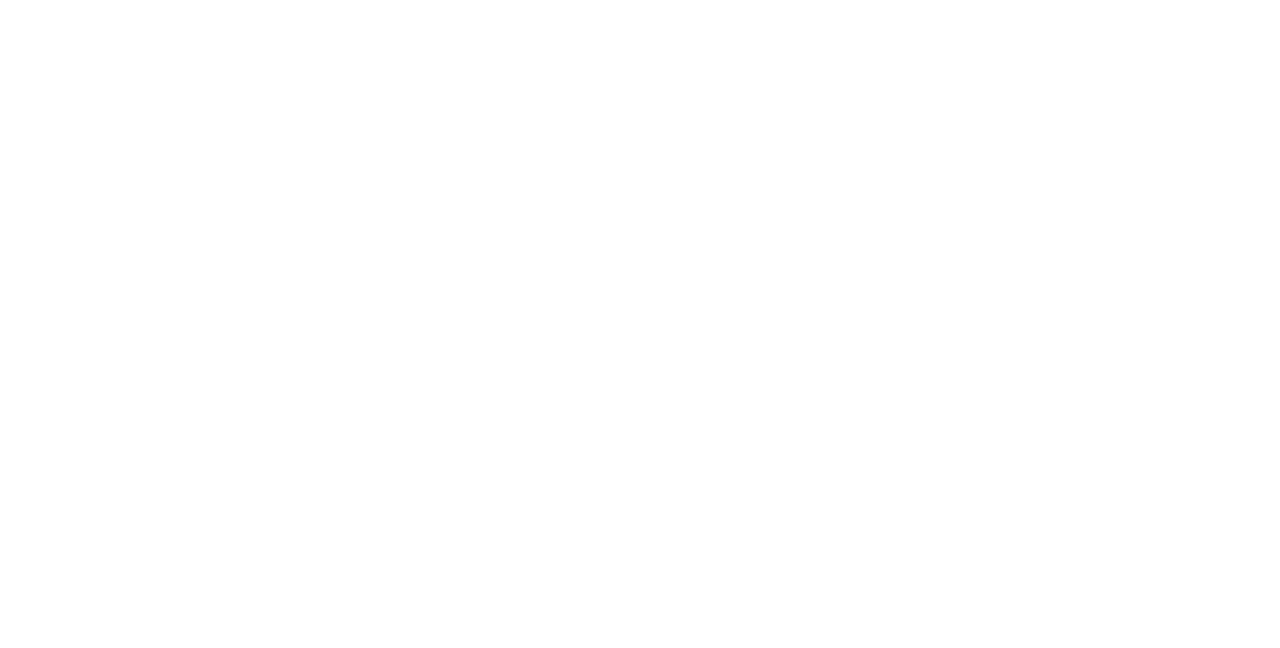
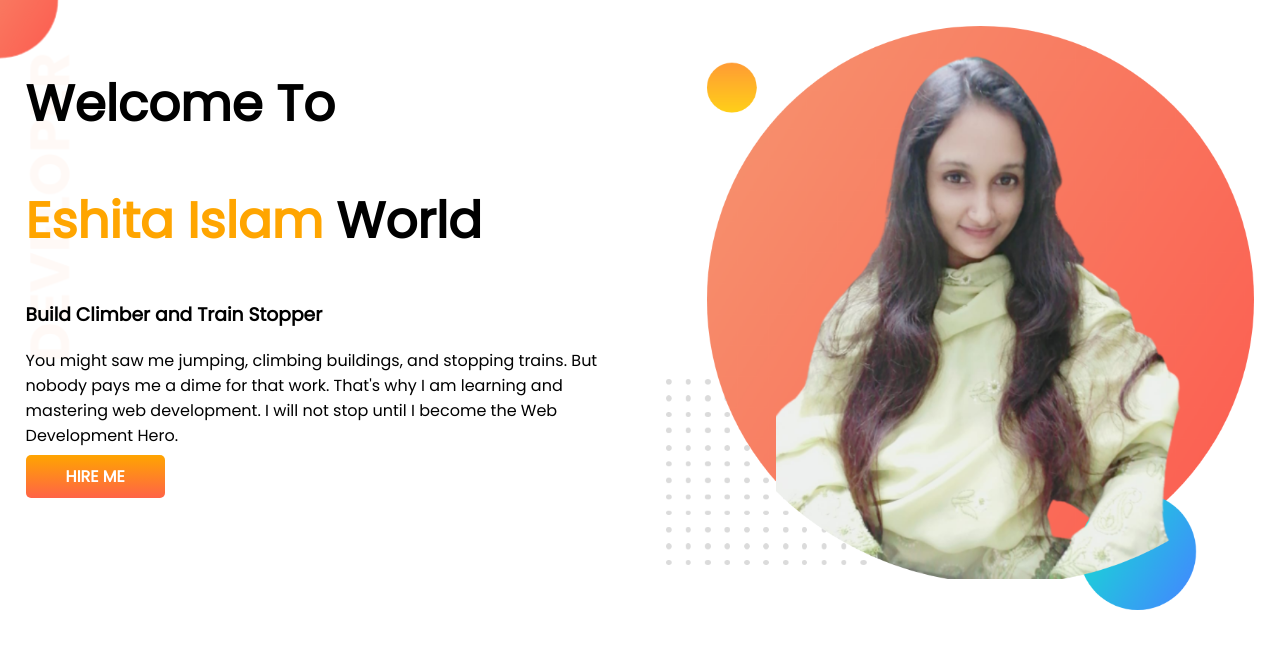
Before and after one commit to Eshita95/developer-portfolio, a plain HTML site: page index.html in a window 1280 px wide. Drawn offline with Linux system fonts and the light colour scheme.

Commit message:
top banner added

```diff
--- a/index.html
+++ b/index.html
@@ -1,13 +1,37 @@
 <!DOCTYPE html>
 <html lang="en">
+
 <head>
     <meta charset="UTF-8">
     <meta http-equiv="X-UA-Compatible" content="IE=edge">
     <meta name="viewport" content="width=device-width, initial-scale=1.0">
     <title>Eshita Portfolio</title>
+    <link rel="preconnect" href="https://fonts.googleapis.com">
+    <link rel="preconnect" href="https://fonts.gstatic.com" crossorigin>
+    <link href="https://fonts.googleapis.com/css2?family=Poppins&display=swap" rel="stylesheet">
     <link rel="stylesheet" href="style.css">
 </head>
+
 <body>
+    <section class="top-banner">
+        <div class="half-width">
+            <h1>Welcome To</h1>
+            <h1> <span class="orange">Eshita Islam</span> World</h1>
+            <h3>Build Climber and Train Stopper</h3>
+            <p>You might saw me jumping, climbing buildings, and stopping trains. But nobody pays me a dime for that
+                work.
+                That's why I am learning and mastering web development. I will not stop until I become the Web
+                Development
+                Hero.</p>
+            <a class="link-button" target="_blank" href="https://www.google.com/"> HIRE ME</a>
+
+        </div>
+        <div class="half-width img">
+            <img src="images/Eshita-pic-with-bg.png" alt="">
+        </div>
+
+    </section>
 
 </body>
+
 </html>
--- a/style.css
+++ b/style.css
@@ -0,0 +1,34 @@
+body{
+    font-family: 'Poppins', sans-serif;
+    margin: 0;
+}
+h1{
+    font-size: 50px;
+}
+.orange{
+    color: orange;
+}
+section{
+    display: flex;
+}
+.half-width{
+    width: 50%;
+    padding: 2%;
+}
+.half-width img{
+    width:100%;
+}
+.link-button{
+    text-decoration: none;
+    background-image: linear-gradient(orange, tomato);
+    color: white;
+    font-weight: 700;
+    border-radius: 5px;
+    padding: 10px 40px;
+
+}
+.top-banner{
+    background-image: url(images/top-banner.png);
+    background-repeat: no-repeat;
+
+}
```
Also changed, not shown: images/Eshita-pic-with-bg.png (added), images/Eshita2.jpg (added), images/dream-bg.png (added), images/exp-bg.png (added), images/jhankar.png (added), images/jhankar2.png (added), images/my-bg.png (added), images/my-bg2.png (added), images/top-banner.png (added), 7 other files.
